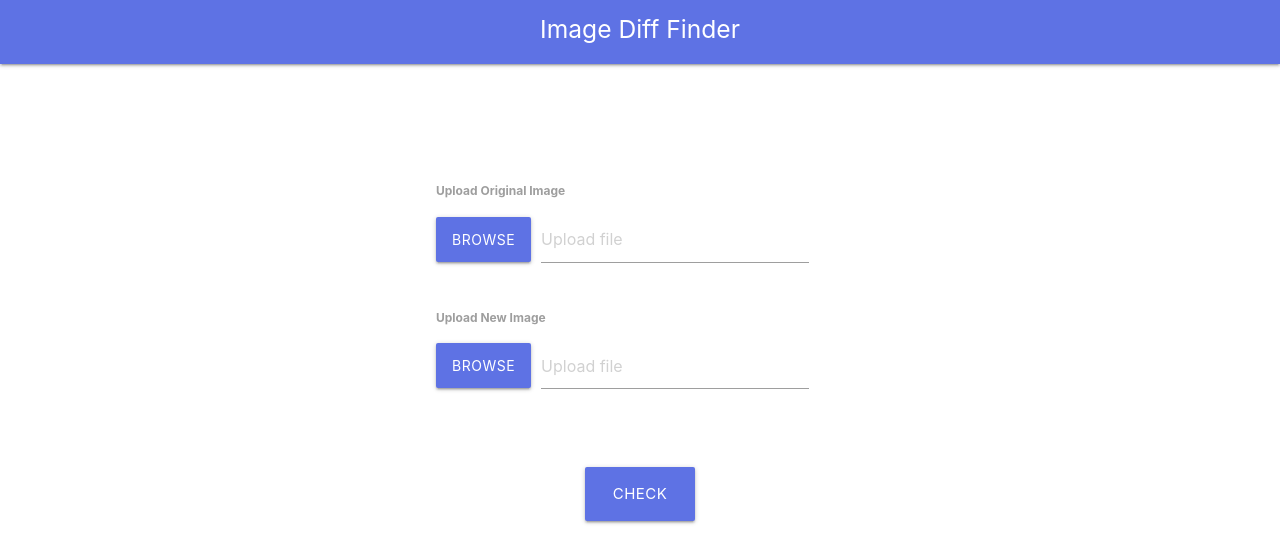
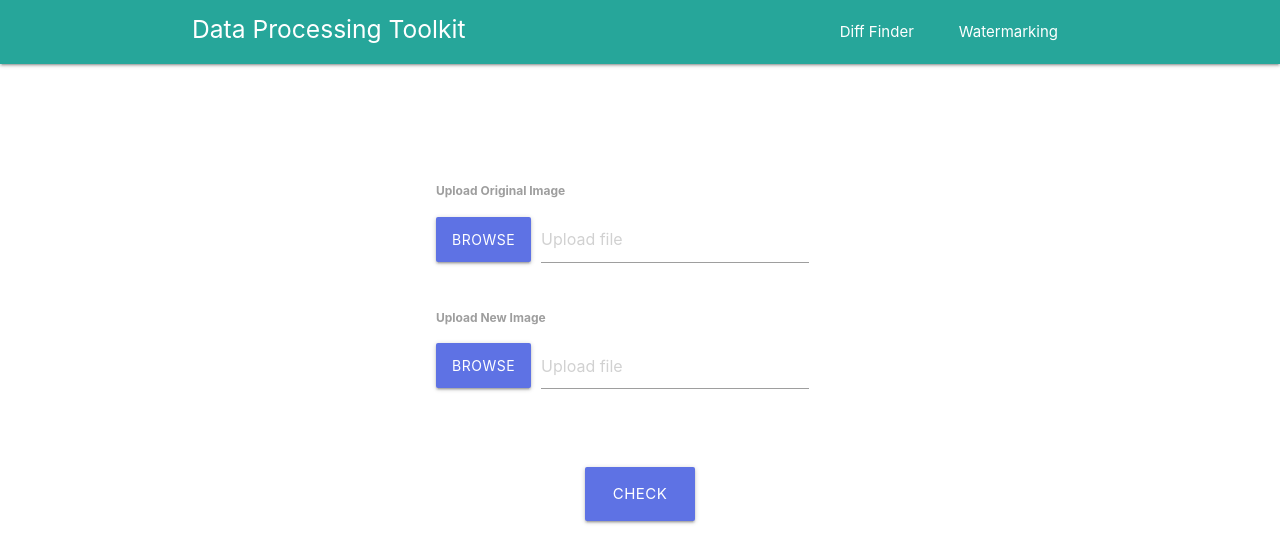
Before and after one commit to dayitachaudhuri/Card-Tampering-Detection, a Flask app: page / in a window 1280 px wide. Shown: the top 540 px of the page. Run offline with Flask 3, Linux system fonts and the light colour scheme.

Commit message:
Modified Navbar to change bg color and add Watermarking Tool

```diff
--- a/app/templates/navbar.html
+++ b/app/templates/navbar.html
@@ -1,14 +1,33 @@
 {% block navbar %}
-<nav
-  style="background-color: #5e72e4"
-  class="lighten-1"
-  role="navigation"
-  style="height: 100px"
->
+
+<nav class="teal lighten-1" role="navigation">
   <div class="nav-wrapper container">
-    <a id="logo-container" class="brand-logo center"
-      ><h5>Image Diff Finder</h5></a
-    >
+    <a id="logo-container" href="#" class="brand-logo">
+      <h5>Data Processing Toolkit</h5>
+    </a>
+    <ul id="nav-mobile" class="right hide-on-med-and-down">
+      <li><a class="dropdown-trigger" href="#!" data-target="diff-finder-dropdown">Diff Finder<i class="material-icons right"></i></a></li>
+      <li><a class="dropdown-trigger" href="#!" data-target="watermarking-tools-dropdown">Watermarking<i class="material-icons right"></i></a></li>
+    </ul>
   </div>
+
+  <!-- Dropdown Structure -->
+  <ul id="diff-finder-dropdown" class="dropdown-content">
+    <li><a href="/image-diff-finder">Image Diff Finder</a></li>
+  </ul>
+  <ul id="watermarking-tools-dropdown" class="dropdown-content">
+    <li><a href="/image-watermark">Image Watermarking</a></li>
+  </ul>
 </nav>
+
+<script>
+  document.addEventListener('DOMContentLoaded', function() {
+    var elems = document.querySelectorAll('.dropdown-trigger');
+    var instances = M.Dropdown.init(elems, {
+      coverTrigger: false,
+      alignment: 'left'
+    });
+  });
+</script>
+
 {% endblock %}
```
